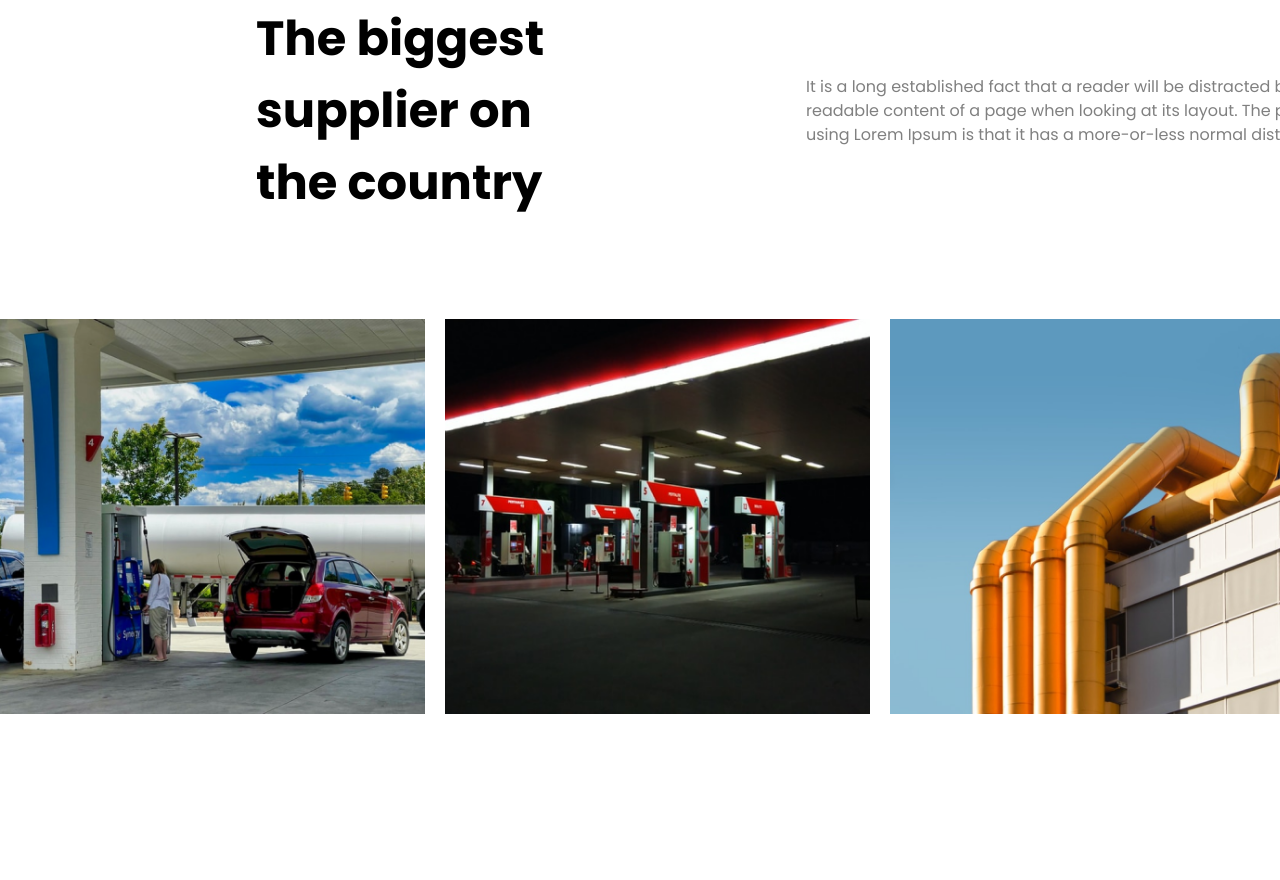
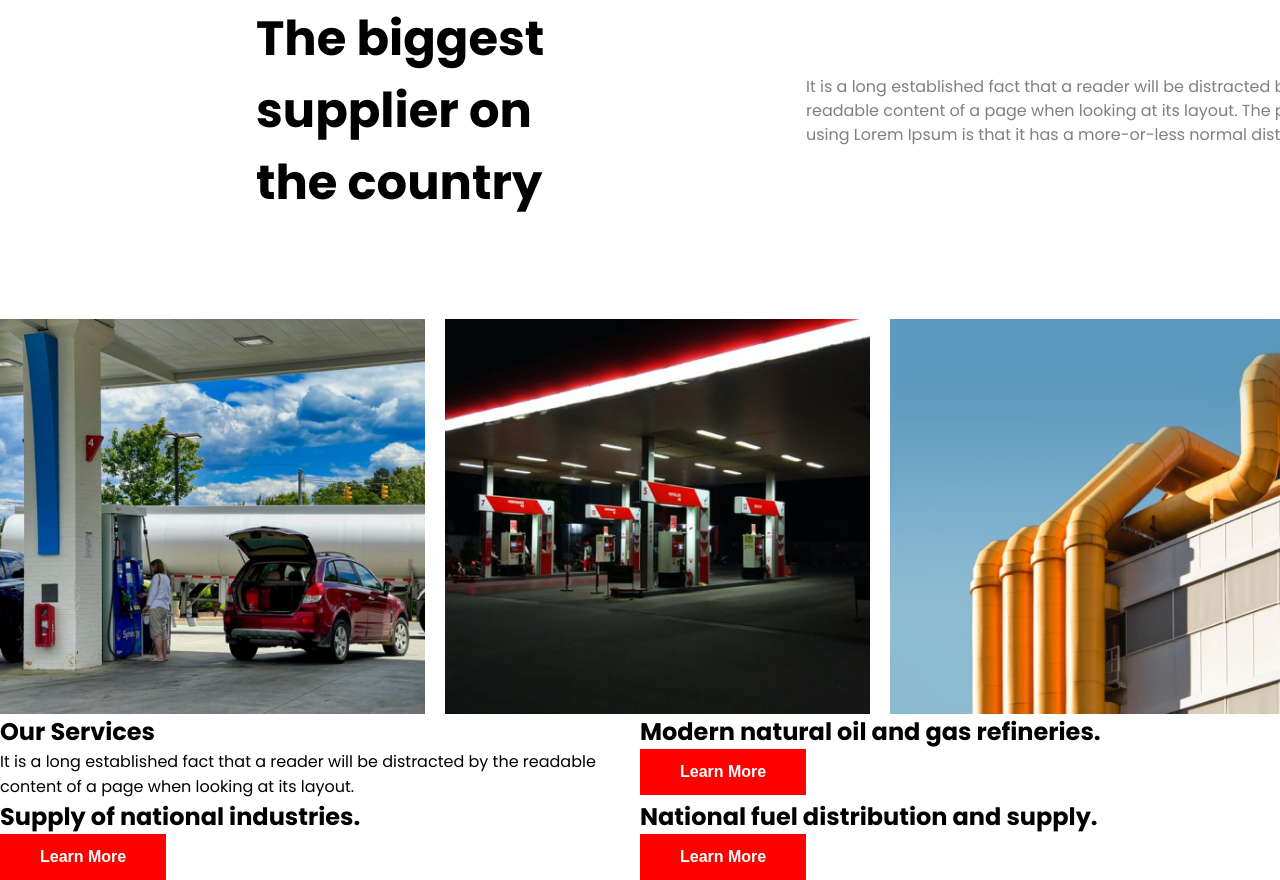
Before and after one commit to kausar017/petroil-html-and-css, a plain HTML site: page index.html in a window 1280 px wide. Shown: the part 967-1847 px from the top of the page. Before the commit the page ends 1681 px from the top, so only its background shows below. Drawn offline with Linux system fonts and the light colour scheme.

Commit message:
fetroil forpolio

```diff
--- a/index.html
+++ b/index.html
@@ -63,7 +63,24 @@
 <!-- images section ending -->
 
 <!-- Our Services section starting -->
-
+    <section class="Our-Services">
+        <div class="Services">
+            <h1>Our Services</h1>
+            <p>It is a long established fact that a reader will be distracted by the readable content of a page when looking at its layout.</p>
+        </div>
+        <div class="Modern">
+            <h2>Modern natural oil and gas refineries.</h2>
+            <button class="primary-button-2">Learn More</button>
+        </div>
+        <div class="Supply">
+            <h2>Supply of national industries.</h2>
+            <button class="primary-button-2">Learn More</button>
+        </div>
+        <div class="National">
+            <h2>National fuel distribution and supply.</h2>
+            <button class="primary-button-2">Learn More</button>
+        </div>
+    </section>
 <!-- Our Services section ending -->
     </main>
 
--- a/styles/style.css
+++ b/styles/style.css
@@ -128,3 +128,10 @@ header{
     margin: 0 auto;
 }
 /* images section ending */
+
+/* Our Services section starting */
+.Our-Services{
+    display: grid;
+    grid-template-columns: repeat(2, 1fr);
+}
+/* Our Services section ending */
```
